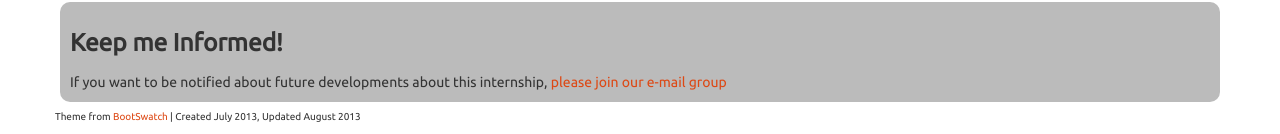
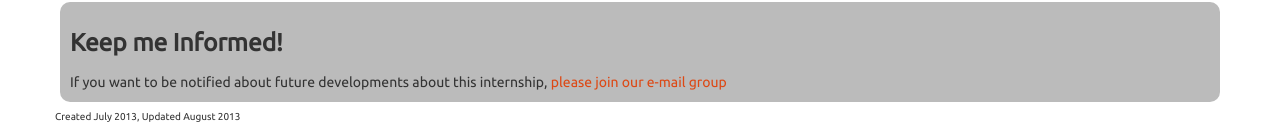
Before and after one commit to evantahler/lbe-internship.com, a Jekyll site: the page built from index.md, in a window 1280 px wide and 900 px high, scrolled down 680 px. Shown: the part 763-897 px from the top of the window. Built offline with Jekyll 4.4.1, drawn with Linux system fonts in a browser that asks for light colours.

Commit message:
no bootswatch email

```diff
--- a/_includes/footer.html
+++ b/_includes/footer.html
@@ -7,5 +7,5 @@
 </div>
 
 <footer class="footerText">
-  <p>Theme from <a href="http://bootswatch.com/">BootSwatch</a> | Created July 2013, Updated August 2013</p>
+  Created July 2013, Updated August 2013</p>
 </footer>
```
